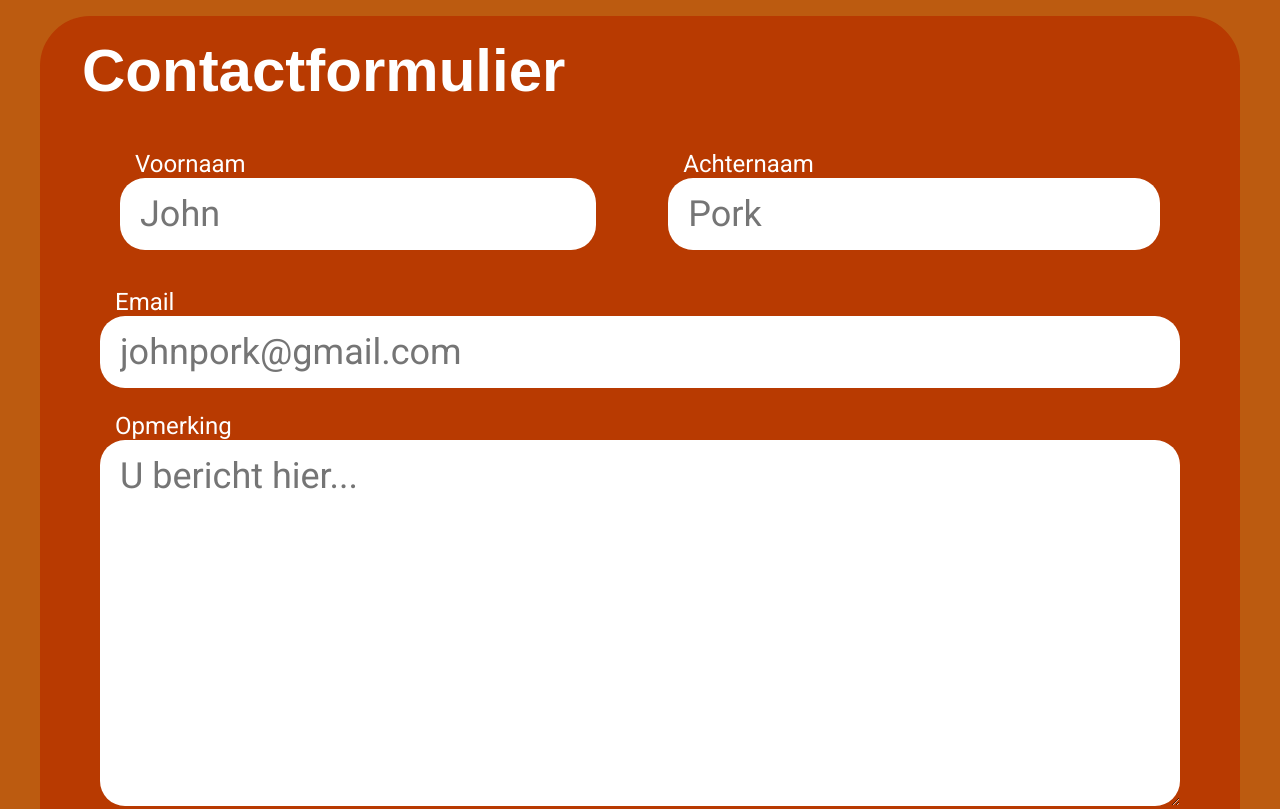
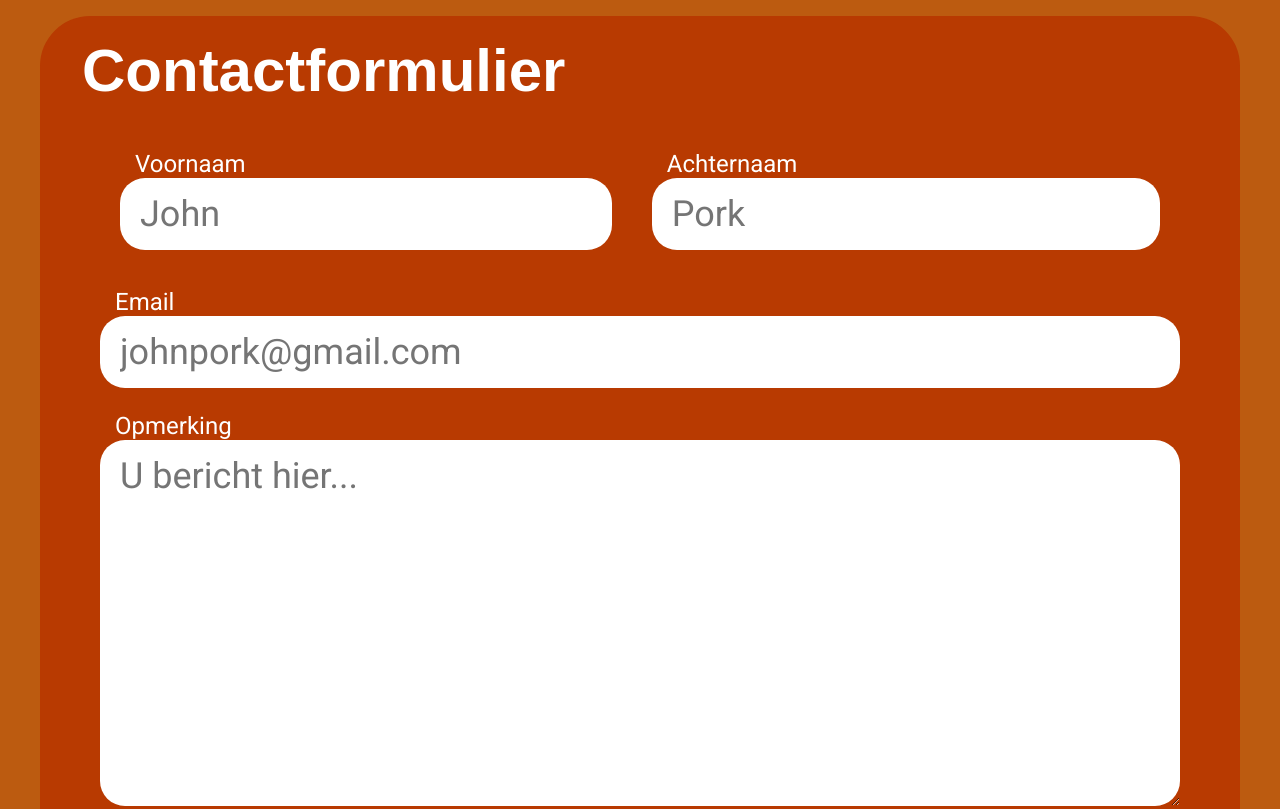
Before and after one commit to PixeIcaft/assessment2324, a plain HTML site: page contact.html in a window 1280 px wide. Shown: the part 1020-1829 px from the top of the page. Drawn offline with Linux system fonts and the light colour scheme; a web font is replaced by a local one.

```diff
--- a/css/style.css
+++ b/css/style.css
@@ -398,7 +398,7 @@ main section .section-button {
 .two-inputs-section {
   display: flex;
   flex-direction: row;
-  gap: 3%;
+  justify-content: space-between;
   min-height: 0;
 }
 
```
